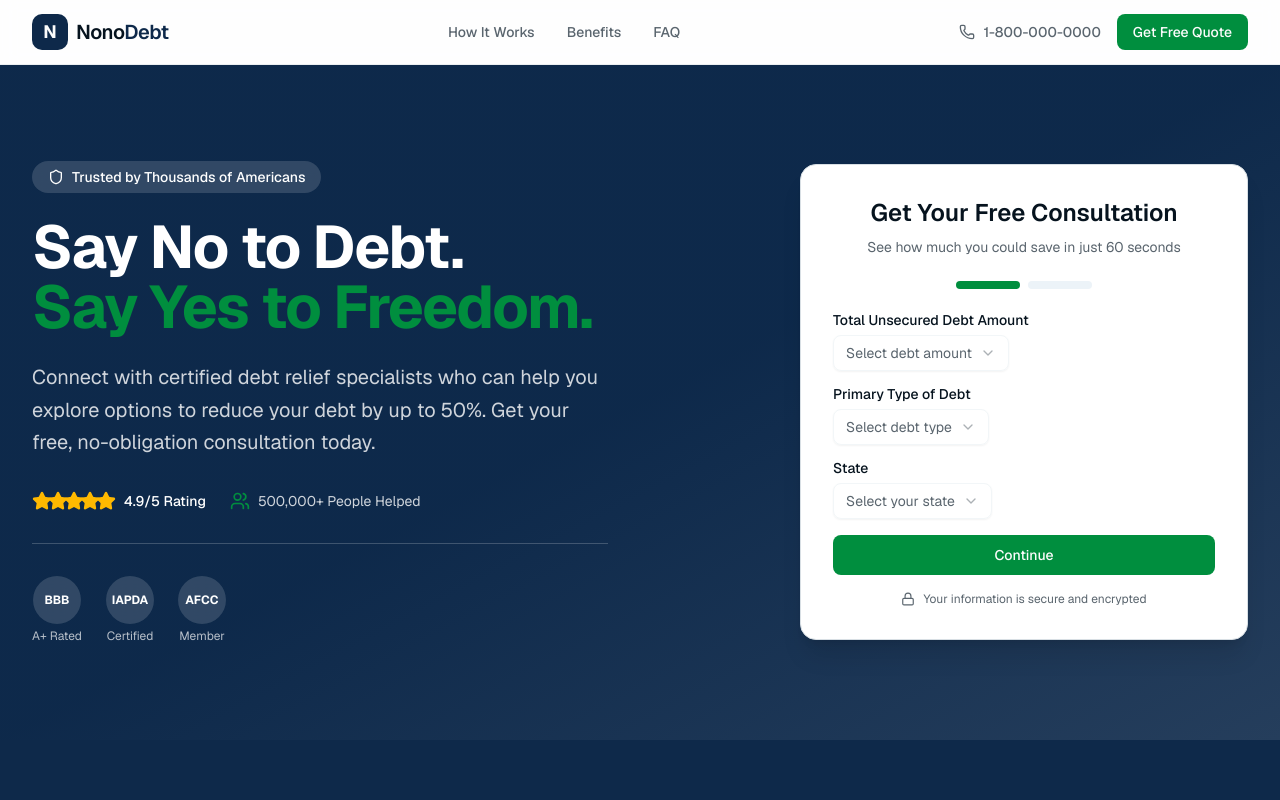
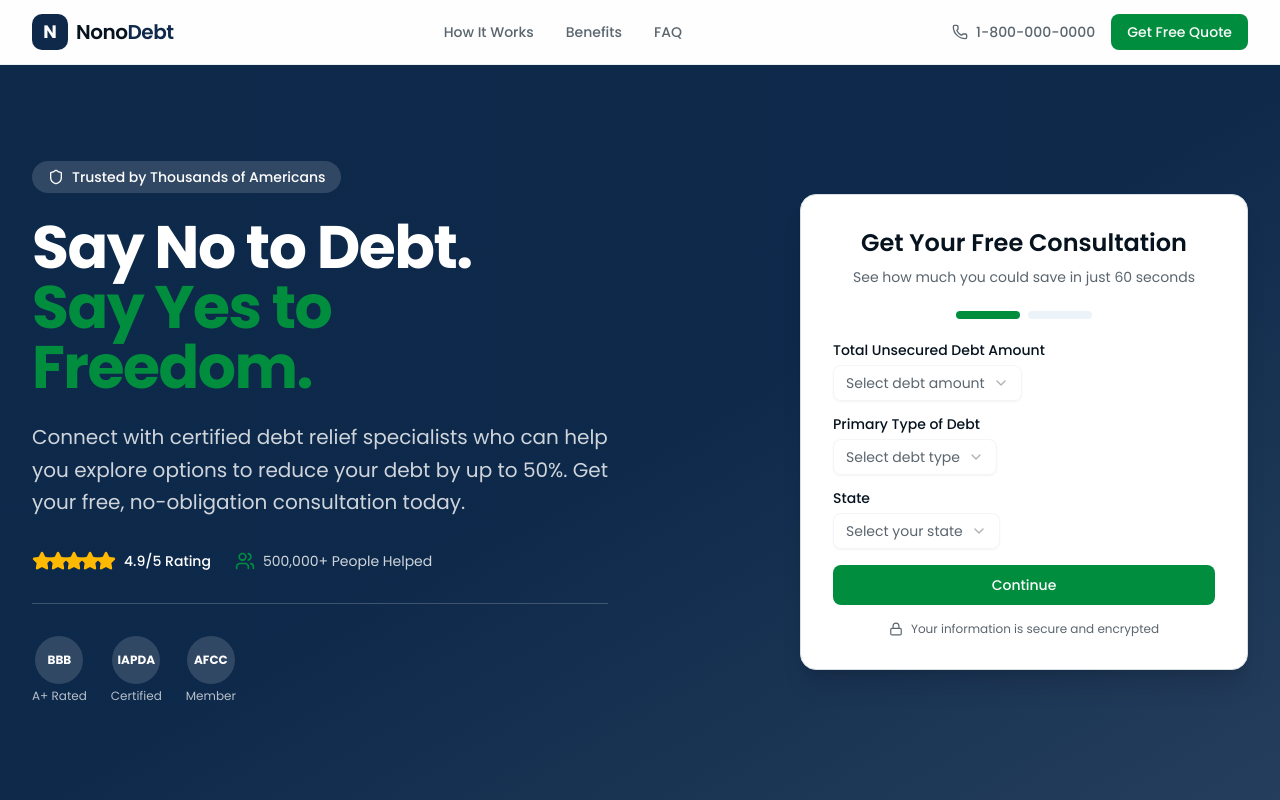
Before and after one commit to konstantin-limassol/nonoStage, a Next.js app: page / in a window 1280 px wide. Shown: the top 800 px of the page. Built offline with nearby package versions, Linux system fonts and the light colour scheme.

Commit message:
style: use Poppins font with all weights for financial landings\n\nAdd flexibility with Poppins weights for modern, clean readability.

```diff
--- a/app/globals.css
+++ b/app/globals.css
@@ -84,9 +84,9 @@
 }
 
 @theme inline {
-  --font-sans: 'Geist', 'Geist Fallback', system-ui, sans-serif;
+  --font-sans: var(--font-poppins), 'Poppins', system-ui, sans-serif;
   --font-serif: 'Georgia', 'Times New Roman', serif;
-  --font-mono: 'Geist Mono', 'Geist Mono Fallback', monospace;
+  --font-mono: 'Fira Code', 'SF Mono', monospace;
   --color-background: var(--background);
   --color-foreground: var(--foreground);
   --color-card: var(--card);
--- a/app/layout.tsx
+++ b/app/layout.tsx
@@ -1,10 +1,13 @@
 import type { Metadata } from 'next'
-import { Geist, Geist_Mono } from 'next/font/google'
+import { Poppins } from 'next/font/google'
 import { Analytics } from '@vercel/analytics/next'
 import './globals.css'
 
-const _geist = Geist({ subsets: ["latin"] });
-const _geistMono = Geist_Mono({ subsets: ["latin"] });
+const poppins = Poppins({
+  subsets: ["latin"],
+  weight: ["300", "400", "500", "600", "700"],
+  variable: "--font-poppins",
+});
 
 export const metadata: Metadata = {
   title: 'NonoDebt - Say No to Debt. Say Yes to Freedom.',
@@ -35,7 +38,7 @@ export default function RootLayout({
   children: React.ReactNode
 }>) {
   return (
-    <html lang="en" className="bg-background">
+    <html lang="en" className={`${poppins.variable} bg-background`}>
       <body className="font-sans antialiased">
         {children}
         {process.env.NODE_ENV === 'production' && <Analytics />}
```
